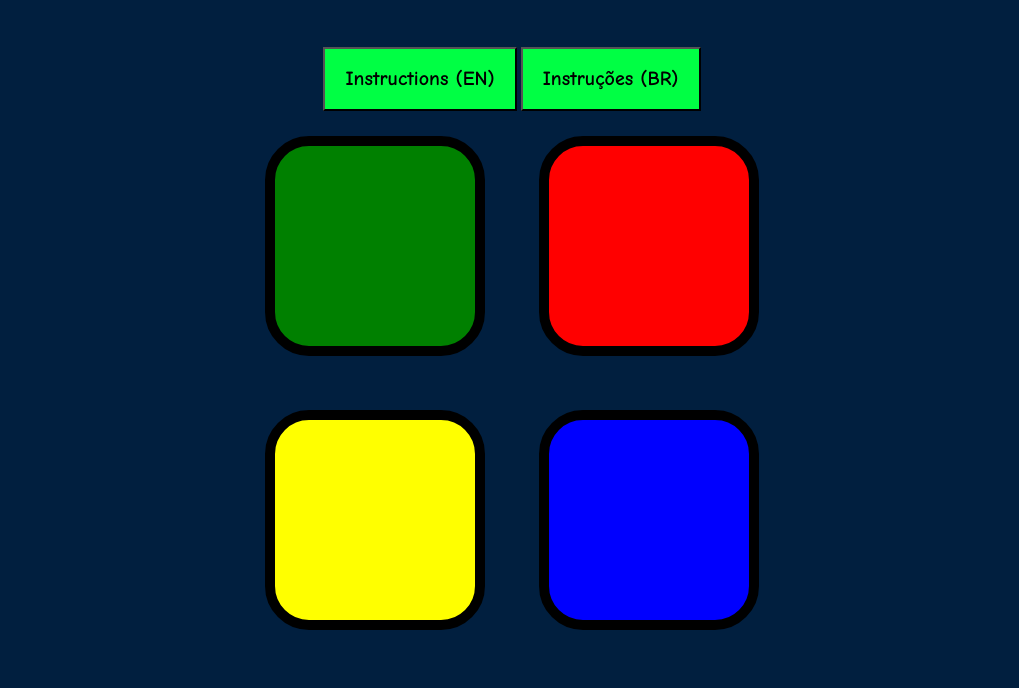
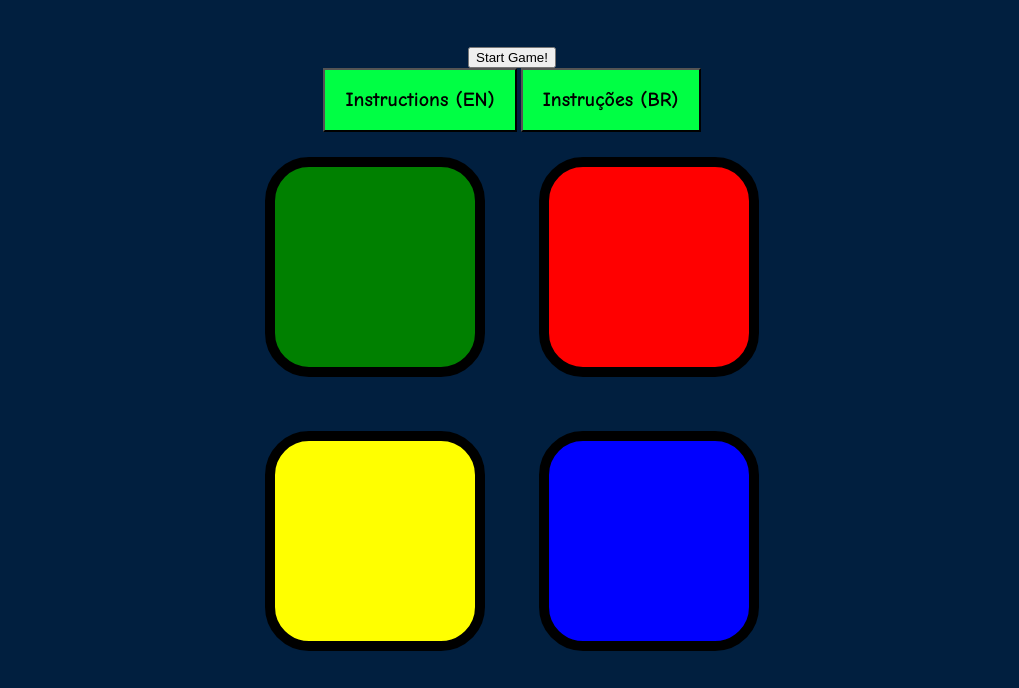
Before and after one commit to MarcosWebDev0/SimonGame, a plain HTML site: page index.html in a window 1280 px wide. Shown: the part 127-815 px from the top of the page, without its empty margins (128-1147 px from the left). Drawn offline with nearby package versions, Linux system fonts and the light colour scheme.

Commit message:
Update index.html

```diff
--- a/index.html
+++ b/index.html
@@ -10,6 +10,7 @@
 
 <body>
   <h1 id="level-title">Press A Key to Start</h1>
+  <button class="startGame" type="button">Start Game!</button>
   <div class="container">
     <button class="instructions EN" type="button">Instructions (EN)</button>
     <button class="instructions BR" type="button">Instruções (BR)</button>
```
